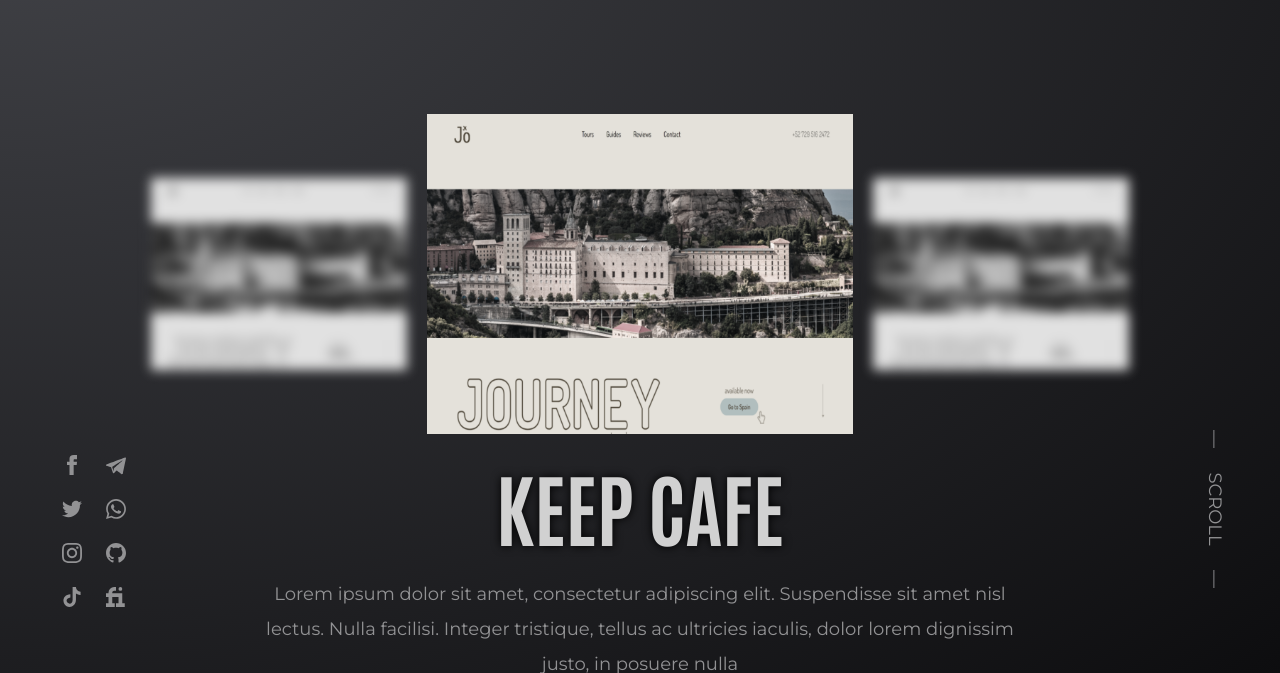
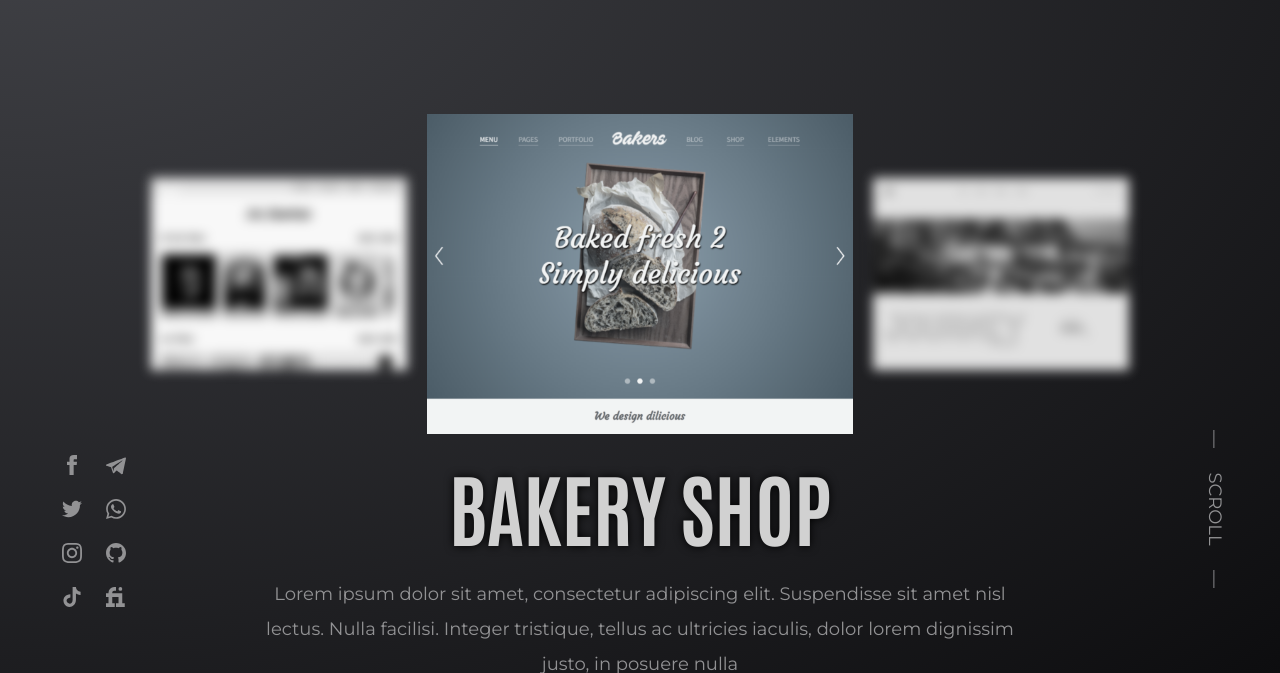
Before and after one commit to darideveloper/portfolio_old, a plain HTML site: page index.html in a window 1280 px wide. Both pictures are taken after a click on the element 278 px from the left and 1037 px from the top of the page. Shown: the part 764-1437 px from the top of the page. Drawn offline with nearby package versions, Linux system fonts and the light colour scheme.

Commit message:
projects json data for update images and info

```diff
--- /dev/null
+++ b/code/data.json
@@ -0,0 +1,22 @@
+data = `[
+    {
+        "title": "bakery shop",
+        "description": "Lorem ipsum dolor sit amet, consectetur adipiscing elit. Suspendisse sit amet nisl lectus. Nulla facilisi. Integer tristique, tellus ac ultricies iaculis, dolor lorem dignissim justo, in posuere nulla",
+        "image": "imgs/bakery-shop.png"
+    },
+    {
+        "title": "travel agency",
+        "description": "Lorem ipsum dolor sit amet, consectetur adipiscing elit. Suspendisse sit amet nisl lectus. Nulla facilisi. Integer tristique, tellus ac ultricies iaculis, dolor lorem dignissim justo, in posuere nulla",
+        "image": "imgs/travel-agency.png"
+    },
+    {
+        "title": "yoga studio",
+        "description": "Lorem ipsum dolor sit amet, consectetur adipiscing elit. Suspendisse sit amet nisl lectus. Nulla facilisi. Integer tristique, tellus ac ultricies iaculis, dolor lorem dignissim justo, in posuere nulla",
+        "image": "imgs/yoga-studio.png"
+    },
+    {
+        "title": "joe manfred",
+        "description": "Lorem ipsum dolor sit amet, consectetur adipiscing elit. Suspendisse sit amet nisl lectus. Nulla facilisi. Integer tristique, tellus ac ultricies iaculis, dolor lorem dignissim justo, in posuere nulla",
+        "image": "imgs/joe-manfred.png"
+    }
+]`;
--- a/code/projects.js
+++ b/code/projects.js
@@ -1,15 +1,62 @@
-// Gellay buttons
+// Details elements
+var details_title = document.querySelector ("div.projects > div.wrapper-info > .info h2")
+var details_description = document.querySelector ("div.projects > div.wrapper-info > .info p")
+
+// Images elements
 var image_right
 var image_left
 var image_active
 var images_wrapper
 
+const projects_data = JSON.parse (data)
+var current_image = 1
+var max_images = projects_data.length
+
+function update_listeners () {
+
+    image_right = document.querySelector ("div.projects > div.wrapper-images > .images > .wrapper-img.right")
+    image_left = document.querySelector ("div.projects > div.wrapper-images > .images > .wrapper-img.left")
+    image_active = document.querySelector ("div.projects > div.wrapper-images > .images > .wrapper-img.active")
+    images_wrapper = document.querySelector ("div.projects > div.wrapper-images > .images")
+
+    image_right.addEventListener ("click", slide_next)
+    image_left.addEventListener ("click", slide_back)
+}
+
+function update_details () {
+    // Update title and description
+    details_title.innerHTML = projects_data[current_image]["title"]
+    details_description.innerHTML = projects_data[current_image]["description"]
+}
+
+update_listeners ()
+update_details ()
+
+// Set default images
+image_active.firstElementChild.setAttribute ("src", projects_data[current_image]["image"])
+image_right.firstElementChild.setAttribute ("src", projects_data[current_image + 1]["image"])
+image_left.firstElementChild.setAttribute ("src", projects_data[current_image - 1]["image"])
+
 function sleep(sec) {
+    // Wait time
     return new Promise(resolve => setTimeout(resolve, sec * 1000));
 }
 
+async function slide_next () {
+    // Update current image and details
+    current_image += 1
+    if (current_image == max_images) {
+        current_image = 0
+    }
+    update_details ()
 
-async function slide_next () {
+    // Get next iumage from data
+    next_image_index = current_image + 1
+    if (next_image_index == max_images) {
+        next_image_index = 0
+    }
+    next_image = projects_data[next_image_index]["image"]
+
     // Hide left image
     image_left.classList.add ("slide")
     await sleep(0.5)
@@ -31,9 +78,12 @@ async function slide_next () {
     await sleep(0.5)
 
     // Add new image to right
-    images_wrapper.innerHTML += `<div class="wrapper-img flex-center blur right slide no-width">
-                                    <img src="imgs/project-sample.png" alt="project banner">
-                                </div>`
+    new_image = ""
+    new_image += '<div class="wrapper-img flex-center blur right slide no-width">'
+    new_image += ' <img src="' + next_image + '" alt="project banner">'
+    new_image += '</div>'
+    images_wrapper.innerHTML += new_image
+
     image_right = document.querySelector ("div.projects > div.wrapper-images > .images > .wrapper-img.right")
     await sleep(0.1)
     image_right.classList.remove ("no-width")
@@ -45,6 +95,19 @@ async function slide_next () {
 }
 
 async function slide_back () {
+    current_image -= 1
+    if (current_image < 0) {
+        current_image = max_images - 1
+    }
+    update_details ()
+
+    // Get next iumage from data
+    last_image_index = current_image - 1
+    if (last_image_index < 0) {
+        last_image_index = max_images - 1
+    }
+    last_image = projects_data[last_image_index]["image"]
+
     // Hide right image
     image_right.classList.add ("slide")
     await sleep(0.5)
@@ -67,9 +130,11 @@ async function slide_back () {
 
     // Add new image to left
     last_inner = images_wrapper.innerHTML
-    images_wrapper.innerHTML = `<div class="wrapper-img flex-center blur left slide no-width">
-                                    <img src="imgs/project-sample.png" alt="project banner">
-                                </div>`
+    new_image = ""
+    new_image += '<div class="wrapper-img flex-center blur left slide no-width">'
+    new_image += ' <img src="' + last_image + '" alt="project banner">'
+    new_image += '</div>'
+    images_wrapper.innerHTML = new_image
     images_wrapper.innerHTML += last_inner
 
     image_left = document.querySelector ("div.projects > div.wrapper-images > .images > .wrapper-img.left")
@@ -81,16 +146,3 @@ async function slide_back () {
     update_listeners ()
 
 }
-
-function update_listeners () {
-
-    image_right = document.querySelector ("div.projects > div.wrapper-images > .images > .wrapper-img.right")
-    image_left = document.querySelector ("div.projects > div.wrapper-images > .images > .wrapper-img.left")
-    image_active = document.querySelector ("div.projects > div.wrapper-images > .images > .wrapper-img.active")
-    images_wrapper = document.querySelector ("div.projects > div.wrapper-images > .images")
-
-    image_right.addEventListener ("click", slide_next)
-    image_left.addEventListener ("click", slide_back)
-}
-
-update_listeners ()
--- a/code/scroll.js
+++ b/code/scroll.js
@@ -36,6 +36,6 @@ function checkScrollDirectionIsUp(event) {
     return event.deltaY < 0;
 }
 
-// window.addEventListener('scroll', function(e) {
-//     return none
-// })
+window.addEventListener('scroll', function(e) {
+    return null
+})
--- a/index.html
+++ b/index.html
@@ -178,6 +178,7 @@
 
     <script type="text/javascript" src="code/globals.js"></script>
     <script type="text/javascript" src="code/scroll.js"></script>
+    <script type="text/javascript" src="code/data.json"></script>
     <script type="text/javascript" src="code/projects.js"></script>
     <script type="text/javascript" src="code/projects_images.js"></script>
 
```
Also changed, not shown: imgs/bakery-shop.png (added), imgs/joe-manfred.png (added), imgs/travel-agency.png (added), imgs/yoga-studio.png (added).
